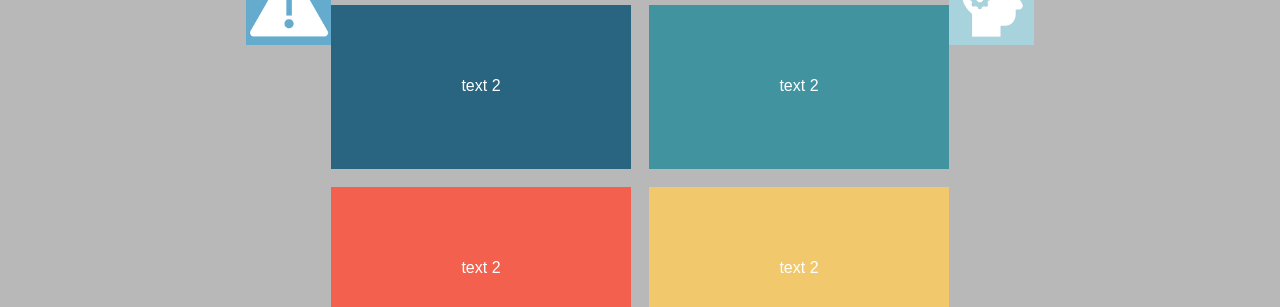
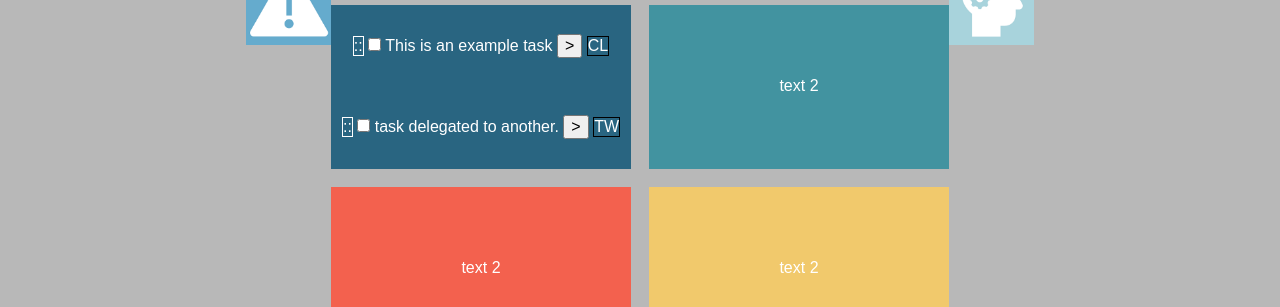
Before and after one commit to chrischarismalai/quadrants, a plain HTML site: page index.html in a window 1280 px wide. Shown: the part 143-450 px from the top of the page. Drawn offline with Linux system fonts and the light colour scheme.

Commit message:
added delegation example.

```diff
--- a/css/default.css
+++ b/css/default.css
@@ -53,3 +53,15 @@ main {
 #Q4 img {height: 85px; width: 85px;}
 #Q4 {position: relative;}
 #Q4 div {position: absolute; right: -77px; bottom: 12px;}
+
+.task {border: 1px solid black;}
+
+.delegatee {
+  display: inline-block;
+  border: 1px solid black;
+}
+
+.dragdrop {
+  display: inline-block;
+  border: 1px solid white;
+}
--- a/index.html
+++ b/index.html
@@ -57,7 +57,26 @@
           <td id="Q1">
             <div><img src="img/manage.png" alt="caution sign"></div><h1>MANAGE</h1>
             <table>
-              <tbody><tr><td>text 2</td></tr></tbody>
+              <tbody>
+                <tr class="task">
+                  <td>
+                    <span class="dragdrop">::</span>
+                    <input type="checkbox" name="task" value="complete">
+                    This is an example task
+                    <input type="button" id="recordBtn" onclick="myFunction()" value=">">
+                    <span class="delegatee">CL</span>
+                  </td>
+                </tr>
+                <tr class="task">
+                  <td>
+                    <span class="dragdrop">::</span>
+                    <input type="checkbox" name="task" value="complete">
+                    task delegated to another.
+                    <input type="button" id="recordBtn" onclick="myFunction()" value=">">
+                    <span class="delegatee">TW</span>
+                  </td>
+                </tr>
+            </tbody>
             </table>
           </td>
           <td id="Q2">
```
